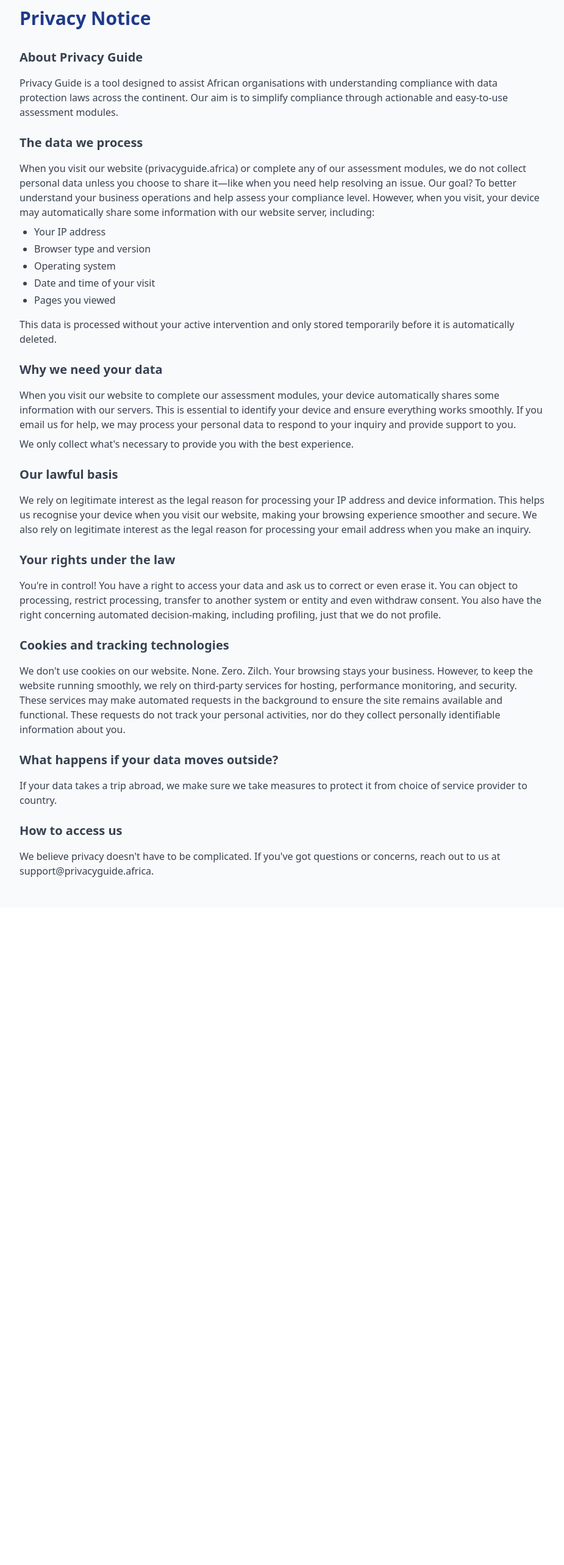
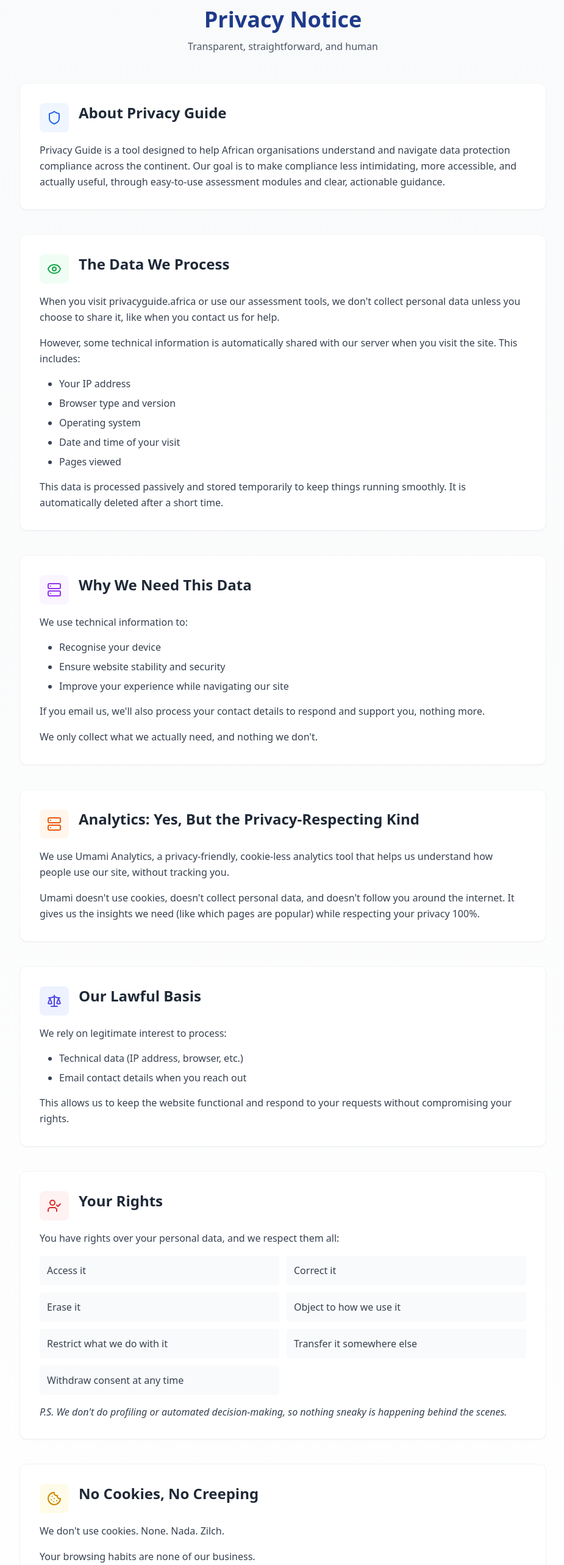
Before and after one commit to PrivacyGuideAfrica/Privacy-Guide, a React (Vite) app: page /privacy in a window 1280 px wide. Shown: the part 100-2666 px from the top of the page at 61% size, without its empty margins (176-1101 px from the left). Before the commit the page ends 1588 px from the top, so only its background shows below. Built offline with nearby package versions, Linux system fonts and the light colour scheme.

Commit message:
Replace Privacy Notice content
Update the Privacy Notice content with the provided text and ensure a more visually appealing design.

```diff
--- a/src/pages/PrivacyNotice.tsx
+++ b/src/pages/PrivacyNotice.tsx
@@ -1,78 +1,176 @@
+
 import { Navbar } from "@/components/Navbar";
+import { Shield, Eye, Server, Scale, UserCheck, Cookie, Globe, MessageSquare } from "lucide-react";
 
 const PrivacyNotice = () => {
   return (
-    <div className="min-h-screen bg-gray-50">
+    <div className="min-h-screen bg-gradient-to-b from-gray-50 to-white">
       <Navbar />
       <div className="max-w-4xl mx-auto px-4 py-12">
-        <h1 className="text-3xl font-bold text-ndpa-navy mb-8">Privacy Notice</h1>
-        <div className="space-y-6 text-gray-700">
-          <section>
-            <h2 className="text-xl font-semibold mb-4">About Privacy Guide</h2>
-            <p>
-              Privacy Guide is a tool designed to assist African organisations with understanding compliance with data protection laws across the continent. Our aim is to simplify compliance through actionable and easy-to-use assessment modules.
+        <div className="text-center mb-12">
+          <h1 className="text-4xl font-bold text-ndpa-navy mb-3">Privacy Notice</h1>
+          <p className="text-gray-600 max-w-2xl mx-auto">Transparent, straightforward, and human</p>
+        </div>
+
+        <div className="space-y-10">
+          <section className="bg-white p-8 rounded-xl shadow-sm border border-gray-100 hover:shadow-md transition-all">
+            <div className="flex items-start mb-4">
+              <div className="bg-blue-50 p-3 rounded-lg mr-4">
+                <Shield className="h-6 w-6 text-blue-600" />
+              </div>
+              <h2 className="text-2xl font-semibold text-gray-800">About Privacy Guide</h2>
+            </div>
+            <p className="text-gray-700 leading-relaxed">
+              Privacy Guide is a tool designed to help African organisations understand and navigate data protection compliance across the continent. Our goal is to make compliance less intimidating, more accessible, and actually useful, through easy-to-use assessment modules and clear, actionable guidance.
             </p>
           </section>
 
-          <section>
-            <h2 className="text-xl font-semibold mb-4">The data we process</h2>
-            <p>
-              When you visit our website (privacyguide.africa) or complete any of our assessment modules, we do not collect personal data unless you choose to share it—like when you need help resolving an issue. Our goal? To better understand your business operations and help assess your compliance level. However, when you visit, your device may automatically share some information with our website server, including:
+          <section className="bg-white p-8 rounded-xl shadow-sm border border-gray-100 hover:shadow-md transition-all">
+            <div className="flex items-start mb-4">
+              <div className="bg-green-50 p-3 rounded-lg mr-4">
+                <Eye className="h-6 w-6 text-green-600" />
+              </div>
+              <h2 className="text-2xl font-semibold text-gray-800">The Data We Process</h2>
+            </div>
+            <p className="text-gray-700 leading-relaxed mb-4">
+              When you visit privacyguide.africa or use our assessment tools, we don't collect personal data unless you choose to share it, like when you contact us for help.
             </p>
-            <ul className="list-disc pl-6 mt-2 space-y-1">
+            <p className="text-gray-700 leading-relaxed mb-4">
+              However, some technical information is automatically shared with our server when you visit the site. This includes:
+            </p>
+            <ul className="list-disc pl-8 space-y-2 text-gray-700 mb-4">
               <li>Your IP address</li>
               <li>Browser type and version</li>
               <li>Operating system</li>
               <li>Date and time of your visit</li>
-              <li>Pages you viewed</li>
+              <li>Pages viewed</li>
             </ul>
-            <p className="mt-4">
-              This data is processed without your active intervention and only stored temporarily before it is automatically deleted.
+            <p className="text-gray-700 leading-relaxed">
+              This data is processed passively and stored temporarily to keep things running smoothly. It is automatically deleted after a short time.
             </p>
           </section>
 
-          <section>
-            <h2 className="text-xl font-semibold mb-4">Why we need your data</h2>
-            <p>
-              When you visit our website to complete our assessment modules, your device automatically shares some information with our servers. This is essential to identify your device and ensure everything works smoothly. If you email us for help, we may process your personal data to respond to your inquiry and provide support to you.
+          <section className="bg-white p-8 rounded-xl shadow-sm border border-gray-100 hover:shadow-md transition-all">
+            <div className="flex items-start mb-4">
+              <div className="bg-purple-50 p-3 rounded-lg mr-4">
+                <Server className="h-6 w-6 text-purple-600" />
+              </div>
+              <h2 className="text-2xl font-semibold text-gray-800">Why We Need This Data</h2>
+            </div>
+            <p className="text-gray-700 leading-relaxed mb-4">
+              We use technical information to:
             </p>
-            <p className="mt-2">
-              We only collect what's necessary to provide you with the best experience.
+            <ul className="list-disc pl-8 space-y-2 text-gray-700 mb-4">
+              <li>Recognise your device</li>
+              <li>Ensure website stability and security</li>
+              <li>Improve your experience while navigating our site</li>
+            </ul>
+            <p className="text-gray-700 leading-relaxed">
+              If you email us, we'll also process your contact details to respond and support you, nothing more.
+            </p>
+            <p className="text-gray-700 leading-relaxed mt-4 font-medium">
+              We only collect what we actually need, and nothing we don't.
             </p>
           </section>
 
-          <section>
-            <h2 className="text-xl font-semibold mb-4">Our lawful basis</h2>
-            <p>
-              We rely on legitimate interest as the legal reason for processing your IP address and device information. This helps us recognise your device when you visit our website, making your browsing experience smoother and secure. We also rely on legitimate interest as the legal reason for processing your email address when you make an inquiry.
+          <section className="bg-white p-8 rounded-xl shadow-sm border border-gray-100 hover:shadow-md transition-all">
+            <div className="flex items-start mb-4">
+              <div className="bg-orange-50 p-3 rounded-lg mr-4">
+                <Server className="h-6 w-6 text-orange-600" />
+              </div>
+              <h2 className="text-2xl font-semibold text-gray-800">Analytics: Yes, But the Privacy-Respecting Kind</h2>
+            </div>
+            <p className="text-gray-700 leading-relaxed mb-4">
+              We use Umami Analytics, a privacy-friendly, cookie-less analytics tool that helps us understand how people use our site, without tracking you.
+            </p>
+            <p className="text-gray-700 leading-relaxed">
+              Umami doesn't use cookies, doesn't collect personal data, and doesn't follow you around the internet. It gives us the insights we need (like which pages are popular) while respecting your privacy 100%.
             </p>
           </section>
 
-          <section>
-            <h2 className="text-xl font-semibold mb-4">Your rights under the law</h2>
-            <p>
-              You're in control! You have a right to access your data and ask us to correct or even erase it. You can object to processing, restrict processing, transfer to another system or entity and even withdraw consent. You also have the right concerning automated decision-making, including profiling, just that we do not profile.
+          <section className="bg-white p-8 rounded-xl shadow-sm border border-gray-100 hover:shadow-md transition-all">
+            <div className="flex items-start mb-4">
+              <div className="bg-indigo-50 p-3 rounded-lg mr-4">
+                <Scale className="h-6 w-6 text-indigo-600" />
+              </div>
+              <h2 className="text-2xl font-semibold text-gray-800">Our Lawful Basis</h2>
+            </div>
+            <p className="text-gray-700 leading-relaxed mb-4">
+              We rely on legitimate interest to process:
+            </p>
+            <ul className="list-disc pl-8 space-y-2 text-gray-700 mb-4">
+              <li>Technical data (IP address, browser, etc.)</li>
+              <li>Email contact details when you reach out</li>
+            </ul>
+            <p className="text-gray-700 leading-relaxed">
+              This allows us to keep the website functional and respond to your requests without compromising your rights.
             </p>
           </section>
 
-          <section>
-            <h2 className="text-xl font-semibold mb-4">Cookies and tracking technologies</h2>
-            <p>
-              We don't use cookies on our website. None. Zero. Zilch. Your browsing stays your business. However, to keep the website running smoothly, we rely on third-party services for hosting, performance monitoring, and security. These services may make automated requests in the background to ensure the site remains available and functional. These requests do not track your personal activities, nor do they collect personally identifiable information about you.
+          <section className="bg-white p-8 rounded-xl shadow-sm border border-gray-100 hover:shadow-md transition-all">
+            <div className="flex items-start mb-4">
+              <div className="bg-red-50 p-3 rounded-lg mr-4">
+                <UserCheck className="h-6 w-6 text-red-600" />
+              </div>
+              <h2 className="text-2xl font-semibold text-gray-800">Your Rights</h2>
+            </div>
+            <p className="text-gray-700 leading-relaxed mb-4">
+              You have rights over your personal data, and we respect them all:
+            </p>
+            <div className="grid grid-cols-1 md:grid-cols-2 gap-3 mb-4">
+              <div className="bg-gray-50 p-3 rounded text-gray-700">Access it</div>
+              <div className="bg-gray-50 p-3 rounded text-gray-700">Correct it</div>
+              <div className="bg-gray-50 p-3 rounded text-gray-700">Erase it</div>
+              <div className="bg-gray-50 p-3 rounded text-gray-700">Object to how we use it</div>
+              <div className="bg-gray-50 p-3 rounded text-gray-700">Restrict what we do with it</div>
+              <div className="bg-gray-50 p-3 rounded text-gray-700">Transfer it somewhere else</div>
+              <div className="bg-gray-50 p-3 rounded text-gray-700">Withdraw consent at any time</div>
+            </div>
+            <p className="text-gray-700 italic">
+              P.S. We don't do profiling or automated decision-making, so nothing sneaky is happening behind the scenes.
             </p>
           </section>
 
-          <section>
-            <h2 className="text-xl font-semibold mb-4">What happens if your data moves outside?</h2>
-            <p>
-              If your data takes a trip abroad, we make sure we take measures to protect it from choice of service provider to country.
+          <section className="bg-white p-8 rounded-xl shadow-sm border border-gray-100 hover:shadow-md transition-all">
+            <div className="flex items-start mb-4">
+              <div className="bg-yellow-50 p-3 rounded-lg mr-4">
+                <Cookie className="h-6 w-6 text-yellow-600" />
+              </div>
+              <h2 className="text-2xl font-semibold text-gray-800">No Cookies, No Creeping</h2>
+            </div>
+            <p className="text-gray-700 leading-relaxed mb-4">
+              We don't use cookies. None. Nada. Zilch.
+            </p>
+            <p className="text-gray-700 leading-relaxed mb-4">
+              Your browsing habits are none of our business.
+            </p>
+            <p className="text-gray-700 leading-relaxed">
+              We do rely on third-party services to keep the site fast and secure, and they may make background requests, but they don't track you or collect personally identifiable information.
             </p>
           </section>
 
-          <section>
-            <h2 className="text-xl font-semibold mb-4">How to access us</h2>
-            <p>
-              We believe privacy doesn't have to be complicated. If you've got questions or concerns, reach out to us at support@privacyguide.africa.
+          <section className="bg-white p-8 rounded-xl shadow-sm border border-gray-100 hover:shadow-md transition-all">
+            <div className="flex items-start mb-4">
+              <div className="bg-teal-50 p-3 rounded-lg mr-4">
+                <Globe className="h-6 w-6 text-teal-600" />
+              </div>
+              <h2 className="text-2xl font-semibold text-gray-800">International Data Transfers</h2>
+            </div>
+            <p className="text-gray-700 leading-relaxed">
+              If your data has to cross borders (digitally speaking), we only work with service providers who offer strong privacy protections. No wild west vibes, just responsible data handling.
+            </p>
+          </section>
+
+          <section className="bg-white p-8 rounded-xl shadow-sm border border-gray-100 hover:shadow-md transition-all">
+            <div className="flex items-start mb-4">
+              <div className="bg-pink-50 p-3 rounded-lg mr-4">
+                <MessageSquare className="h-6 w-6 text-pink-600" />
+              </div>
+              <h2 className="text-2xl font-semibold text-gray-800">Talk to Us</h2>
+            </div>
+            <p className="text-gray-700 leading-relaxed">
+              Got questions? Confused? Curious? Just want to say hi?<br />
+              Email us at <a href="mailto:support@privacyguide.africa" className="text-blue-600 hover:underline">support@privacyguide.africa</a>, and a real human (not a bot) will get back to you.
             </p>
           </section>
         </div>
```
